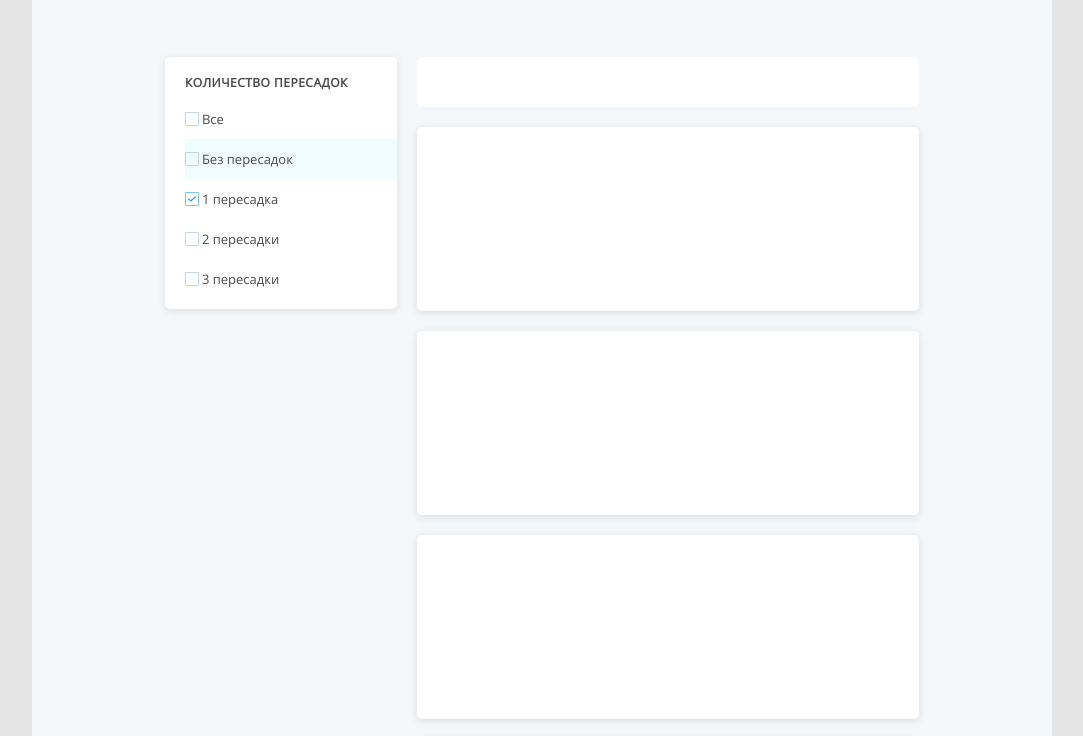
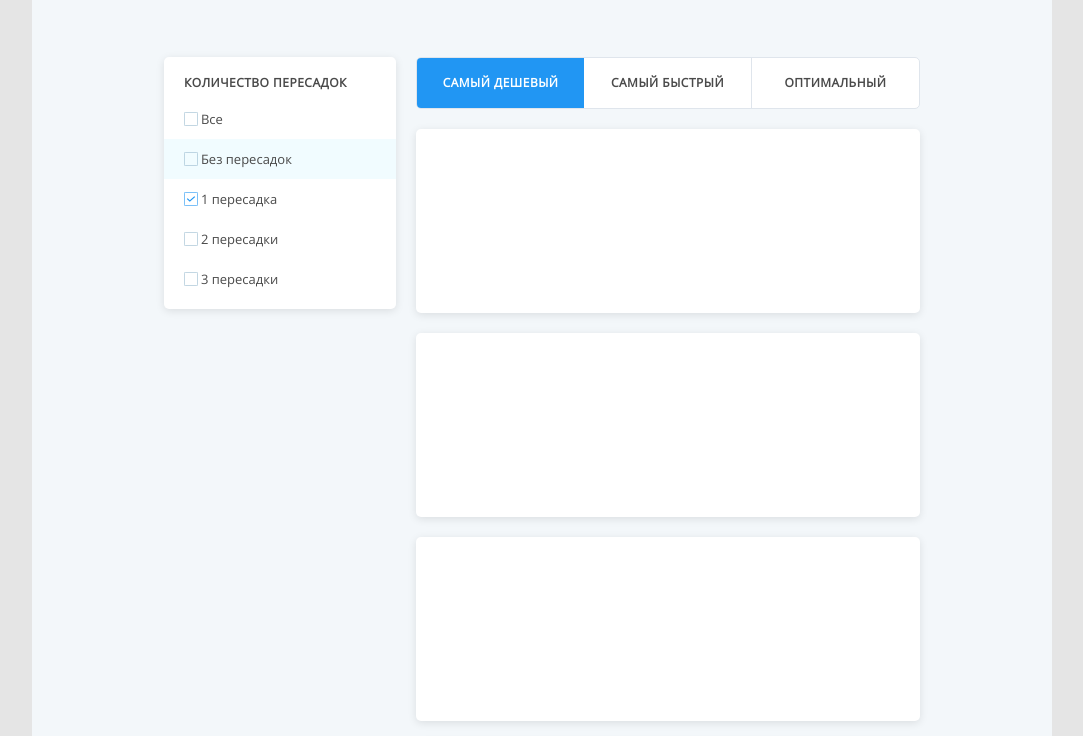
Before and after one commit to VadikRadik/Aviasales-App, a React app: page / in a window 1280 px wide. Shown: the part 3-739 px from the top of the page, without its empty margins (98-1181 px from the left). Built offline with nearby package versions, Linux system fonts and the light colour scheme.

Commit message:
optimal-filter styles

```diff
--- a/src/components/more-button/more-button.js
+++ b/src/components/more-button/more-button.js
@@ -1,7 +1,7 @@
 import classes from './more-button.module.scss'
 
 const MoreButton = (props) => {
-  return <div className={`${classes['more-button']} ${props.className}`}>Показать ещё 5 билетов!</div>
+  return <button className={`${classes['more-button']} ${props.className}`}>Показать ещё 5 билетов!</button>
 }
 
 export default MoreButton
--- a/src/components/more-button/more-button.module.scss
+++ b/src/components/more-button/more-button.module.scss
@@ -2,7 +2,7 @@
     border-radius: 5px;
     min-width: 502px;
     height: 50px;
-    background-color: #2196F3;
+    background-color: #2196f3;
     color: #FFFFFF;
     font-weight: 600;
     font-size: 12px;
@@ -13,8 +13,13 @@
     letter-spacing: 0.5px;
     text-transform: uppercase;
     cursor: default;
+    border-style: none;
 
     @media (max-width: 790px) {
         min-width: 350px;
     }
 }
+
+.more-button:hover {
+    box-shadow: 0px 0px 8px rgba(33, 150, 243, 0.5);
+}
--- a/src/components/optimal-filter/optimal-filter.js
+++ b/src/components/optimal-filter/optimal-filter.js
@@ -1,7 +1,15 @@
 import classes from './optimal-filter.module.scss'
 
 const OptimalFilter = () => {
-  return <div className={classes['optimal-filter']}></div>
+  return (
+    <div className={classes['optimal-filter']}>
+      <div className={`${classes['optimal-filter__item']} ${classes['optimal-filter__item--selected']}`}>
+        Самый дешевый
+      </div>
+      <div className={classes['optimal-filter__item']}>Самый быстрый</div>
+      <div className={classes['optimal-filter__item']}>Оптимальный</div>
+    </div>
+  )
 }
 
 export default OptimalFilter
--- a/src/components/optimal-filter/optimal-filter.module.scss
+++ b/src/components/optimal-filter/optimal-filter.module.scss
@@ -3,11 +3,58 @@
     border-radius: 5px;
     min-width: 502px;
     height: 50px;
+    display: flex;
+    flex-direction: row;
+    align-items: center;
+    overflow: hidden;
+
+    border: 1px solid #DFE5EC;
 
     @media (max-width: 790px) {
         height: 200px;
         max-width: 240px;
         min-width: 140px;
         flex-grow: 1;
+        flex-direction: column;
     }
 }
+
+.optimal-filter__item {
+    display: flex;
+    justify-content: center;
+    flex-grow: 1;
+    height: 100%;
+    width: 100%;
+    align-items: center;
+    cursor: default;
+
+    font-weight: 600;
+    font-size: 12px;
+    line-height: 20px;
+    letter-spacing: 0.5px;
+    text-transform: uppercase;
+    color: #4A4A4A;
+
+    box-sizing: border-box;
+    border-right: 1px solid #DFE5EC;
+
+    @media (max-width: 790px) {
+        flex-direction: column;
+        border-right-style: none;
+        border-bottom: 1px solid #DFE5EC;
+    }
+
+    &:hover {
+        box-shadow: inset 0px 0px 4px rgba(33, 150, 243, 0.25);
+    }
+
+    &:last-child {
+        border-style: none;
+    }
+}
+
+.optimal-filter__item--selected {
+    background-color: #2196F3;
+    color: #FFFFFF;
+    border-style: none;
+}
--- a/src/components/transfers-filter/transfers-filter.module.scss
+++ b/src/components/transfers-filter/transfers-filter.module.scss
@@ -16,14 +16,18 @@
 .transfers-filter__list {
     display: flex;
     flex-direction: column;
-    padding-left: 20px;
 }
 
 .transfers-filter__list-item {
     height: 40px;
+    padding-left: 20px;
 
     @media (max-width: 790px) {
         height: 30px;
+    }
+
+    &:hover {
+        background-color: #F1FCFF;
     }
 }
 
@@ -40,4 +44,5 @@
     color: #4A4A4A;
     margin-top: 20px;
     margin-bottom: 10px;
+    padding-left: 20px;
 }
```
